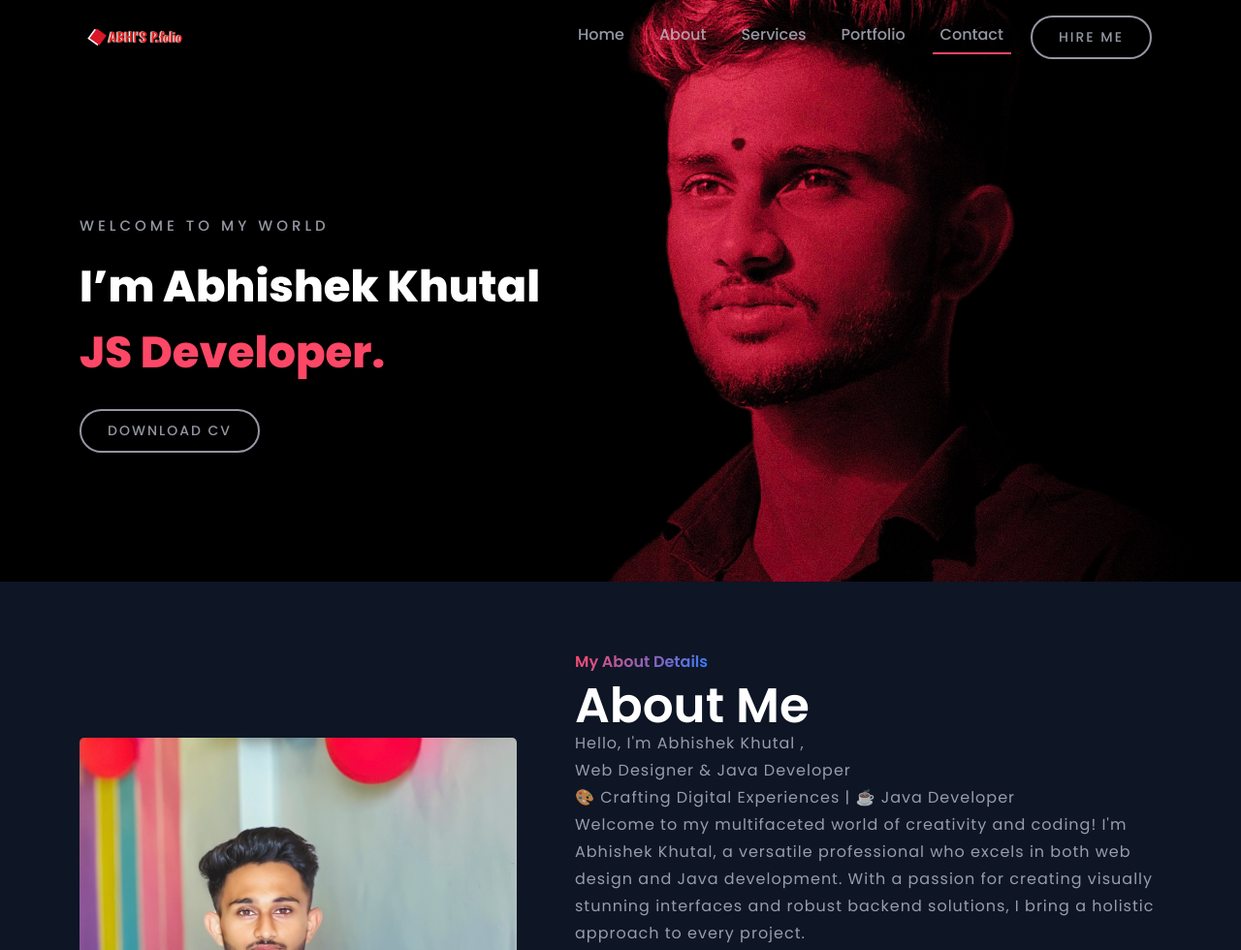
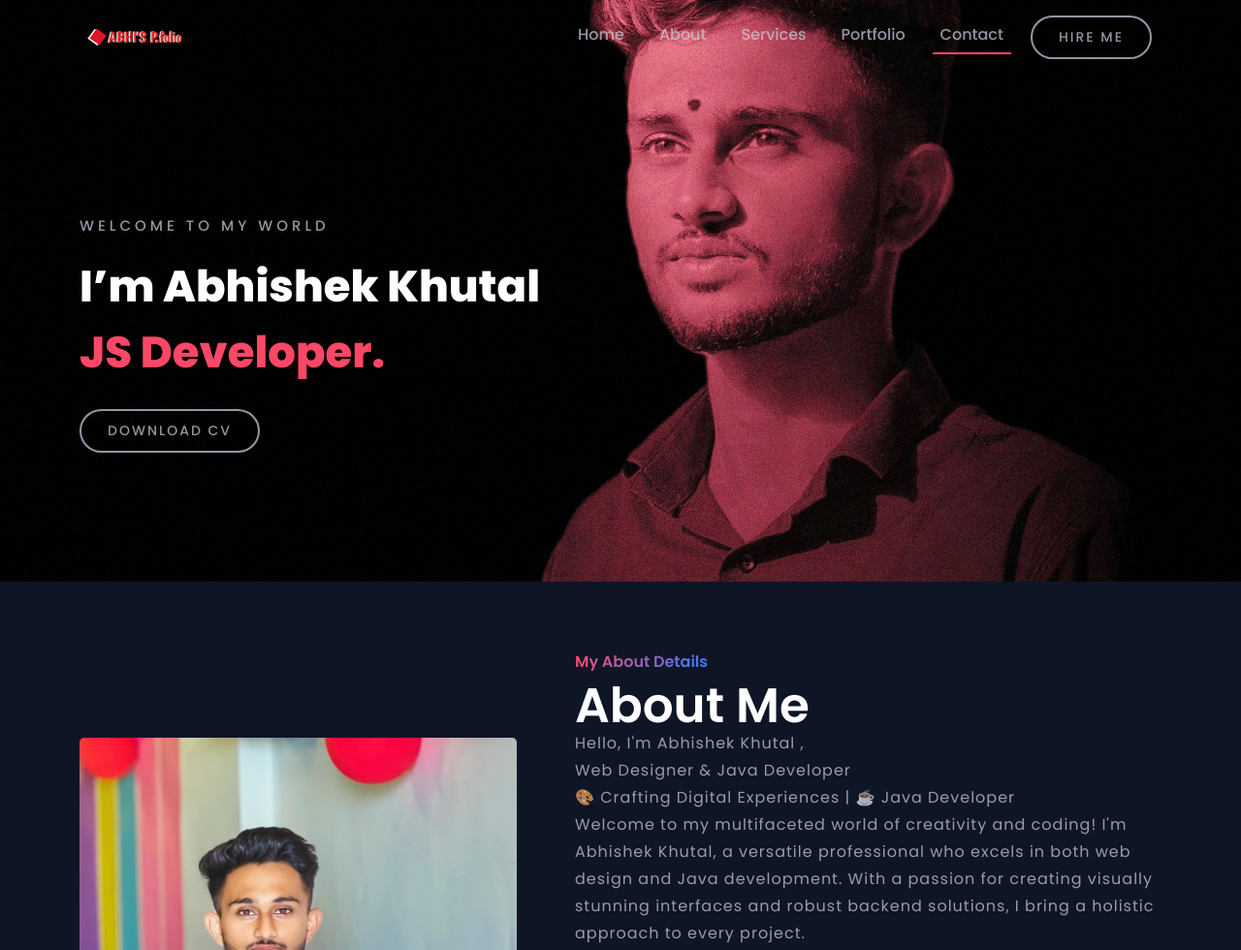
Before and after one commit to khutal-abhishek/My-portfolio, a plain HTML site: page index.html in a window 1280 px wide. Shown: the top 980 px of the page at 97% size. Drawn offline with nearby package versions, Linux system fonts and the light colour scheme.

Commit message:
change background

```diff
--- a/index.html
+++ b/index.html
@@ -20,7 +20,7 @@
     <link rel="stylesheet" href="css/responsive-style.css">
     <style>
       .banner_wrapper{
-        background-image: url(images/Abhi-Background2.jpg);
+        background-image: url(images/Abhi\ Backgroundjpg.jpg);
       }
 
     </style>
```
